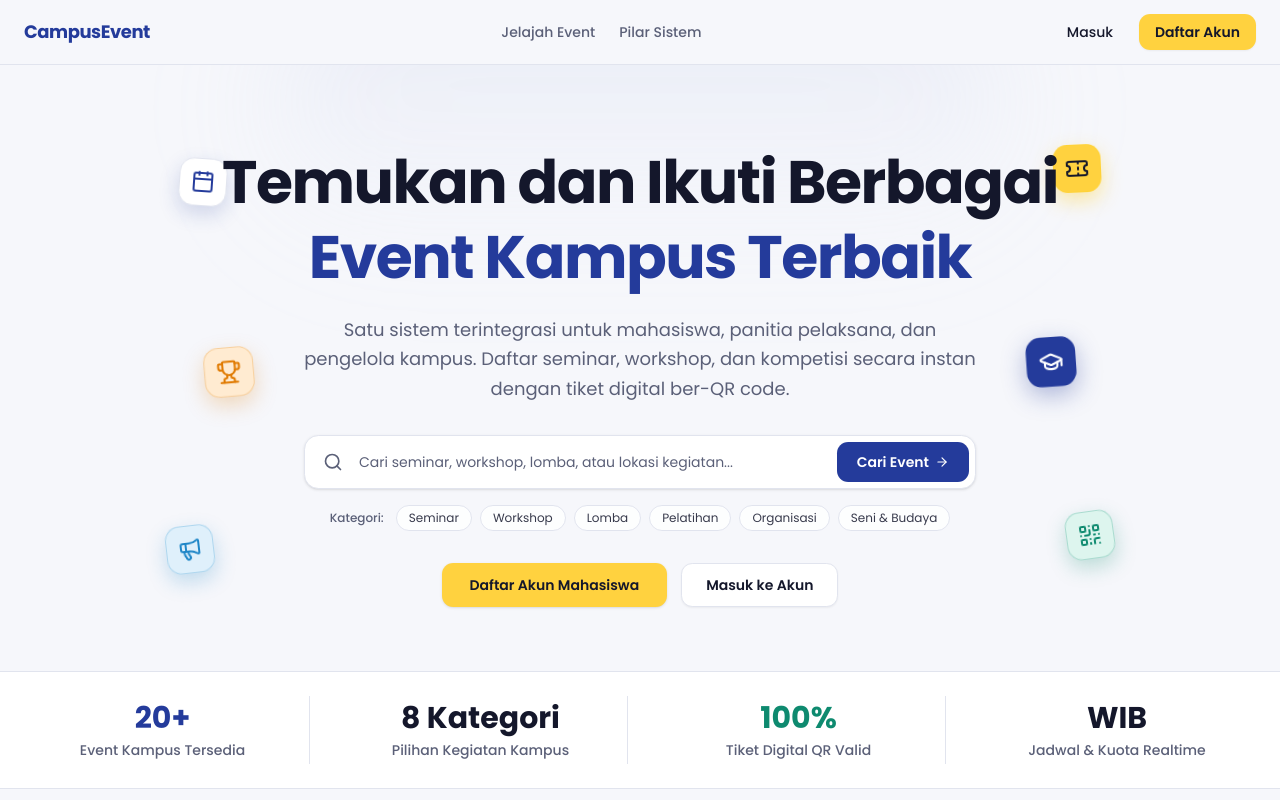
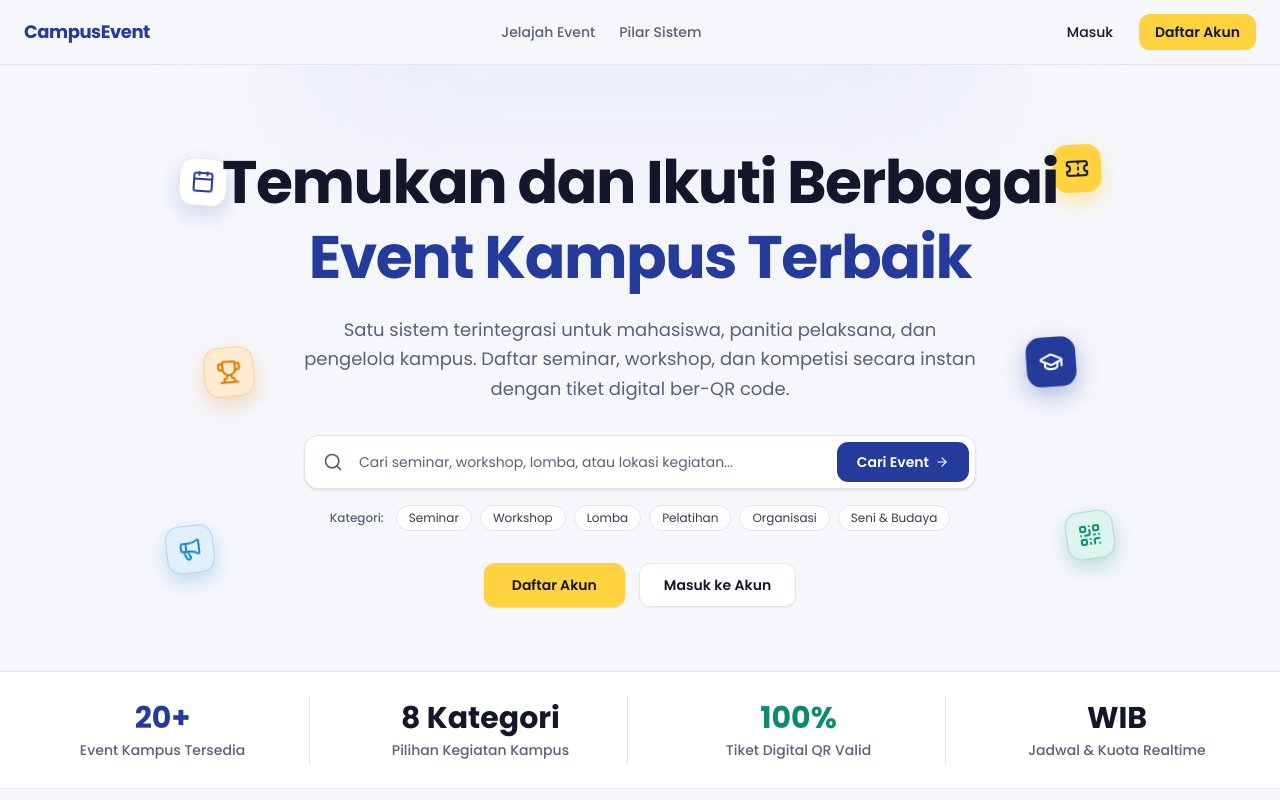
Before and after one commit to Raffi1817/campus-event, a Next.js app: page / in a window 1280 px wide. Shown: the top 800 px of the page. Built offline with nearby package versions, Linux system fonts and the light colour scheme; no server answers.

Commit message:
docs(readme): update project documentation and simplify home register CTA

```diff
--- a/app/page.tsx
+++ b/app/page.tsx
@@ -251,7 +251,7 @@ export default async function Home() {
                     href="/register"
                     className="inline-flex items-center justify-center h-11 px-7 rounded-xl bg-[#FFD23F] text-[#14172B] font-semibold text-sm shadow-sm transition-all hover:brightness-95 active:scale-[0.98]"
                   >
-                    Daftar Akun Mahasiswa
+                    Daftar Akun
                   </Link>
                   <Link
                     href="/login"
```
Also changed, not shown: 1 other file (tests, documents, lock files or other folders).
